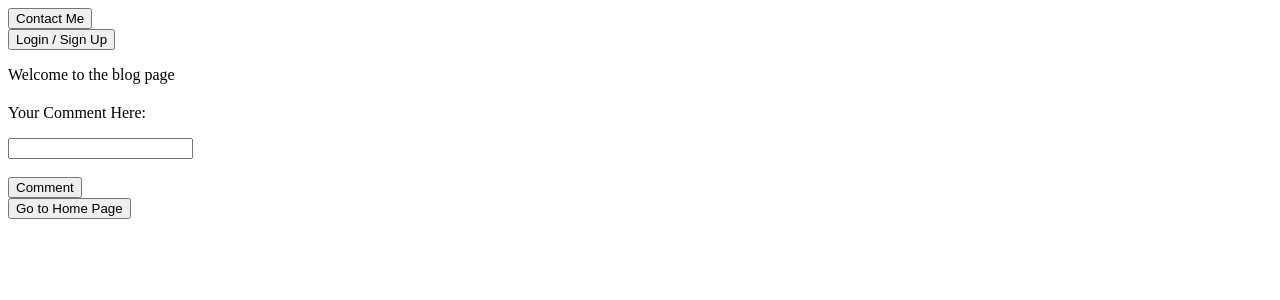
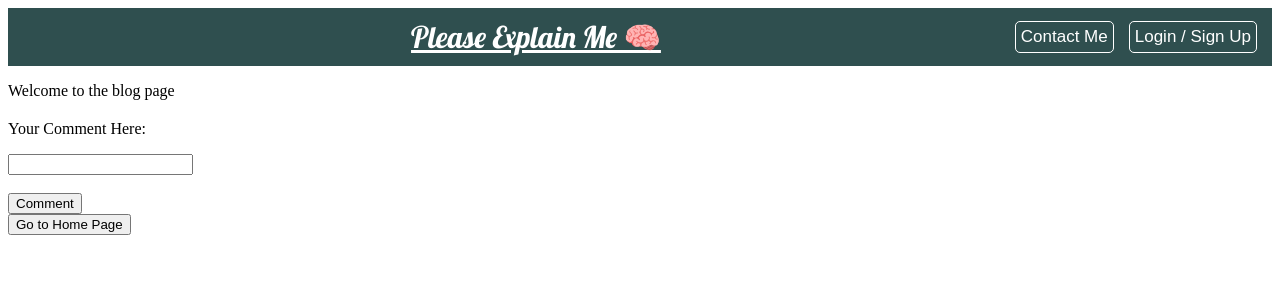
Before and after one commit to silverstone-git/sidhu_blogs, a Django app: template templates/blog.html in a window 1280 px wide. Shown: the top 300 px of the page. Run offline with Django 3.2, Linux system fonts and the light colour scheme; the template is opened without the code that fills it, so the values that code supplies are empty.

Commit message:
- added a navbar, styled it accordingly - styled the buttons and headings in it - centered some items

```diff
--- a/templates/basic_elements.html
+++ b/templates/basic_elements.html
@@ -3,12 +3,79 @@
 <head>
         <meta charset="UTF-8">
         <title>{% block title %}{% endblock title %}</title>
+
+        <!--Roboto Bold, Regular and Lobster font Font-->
+        <link rel="preconnect" href="https://fonts.googleapis.com">
+        <link rel="preconnect" href="https://fonts.gstatic.com" crossorigin>
+        <link href="https://fonts.googleapis.com/css2?family=Lobster&family=Roboto:ital,wght@0,400;1,700&display=swap" rel="stylesheet">
+
         <style>
             .frontpagetext {
                 font: bold;
                 size: 2em;
                 padding: 50px 5px 5px 5px;
             }
+
+            .myheading {
+                text-align: center;
+                font-size: 40px;
+            }
+
+            .messages {
+                background-color: darkslategray;
+                color: white;
+                border: 2px solid #00FF00;
+                border-radius: 10px;
+                padding-top: 10px;
+                padding-bottom: 10px;
+                font: bold;
+                font-family: 'Roboto', sans-serif;
+            }
+
+            .navBar {
+                background-color: darkslategray;
+                display: flex;
+                flex-direction: row;
+                justify-content: end;
+                padding-top: 10px;
+                padding-bottom: 10px;
+            }
+
+            .headingDiv {
+                font-family: 'Lobster', cursive;
+                font-size: 30px;
+                margin-right: 28%;
+            }
+
+            .headingDiv > a {
+                color: white;
+            }
+
+            .cdButtons {
+                text-align: center;
+                display: flex;
+                flex-direction: row;
+            }
+
+            .navButton {
+                border: 1px solid white;
+                padding: 5px 5px 5px 5px;
+                border-radius: 5px;
+                background-color: transparent;
+                color: white;
+                font-size: 17px;
+                transition: all;
+                transition-duration: 50ms;
+                margin-right: 15px;
+                margin-top: 3px;
+            }
+
+            .navButton:hover {
+                background-color: white;
+                color: black;
+                cursor: pointer;
+            }
+
         </style>
 </head>
 <body>
@@ -22,28 +89,41 @@
     </ul>
     {% endif %}
 
+    <nav class="navBar">
+
+
+        <div class="headingDiv">
+            <a href="/">
+                Please Explain Me 🧠
+            </a>
+        </div>
+
+        <div class="cdButtons">
+
             <form action='/contact'>
-        <button type='submit'>
+                <button type='submit' class="navButton" >
                     Contact Me
                 </button>
             </form>
 
 
-    <form {% if loggedin %}action="/dashboard/" {% else %} action="/login" {% endif %} type="POST">
+            <form {% if loggedin %}action="/dashboard/" {% else %} action="/login" {% endif %} type="POST" class="dashboardForm">
                 {% if loggedin %}
                     <p>
                         {{level}}
                     </p>
-            <button type = "submit" class=" dashboardbutton">
+                    <button type = "submit" class="navButton">
                         Go to Dashboard
                     </button>
                 {% else %}
-            <button type = "submit" class=" dashboardbutton">
+                    <button type = "submit" class="navButton">
                         Login / Sign Up
                     </button>
                 {% endif %}
             </form>
 
+        </div>
+    </nav>
     {% block body %}{% endblock body %}
 </body>
 </html>
--- a/templates/index.html
+++ b/templates/index.html
@@ -3,7 +3,7 @@
 
 {% block body %}
     <p class="myheading">
-        This is the home
+        You Have reached the home page of the blog
     </p>
 
 
```
Lines whose indentation alone changed are shown as unchanged.
